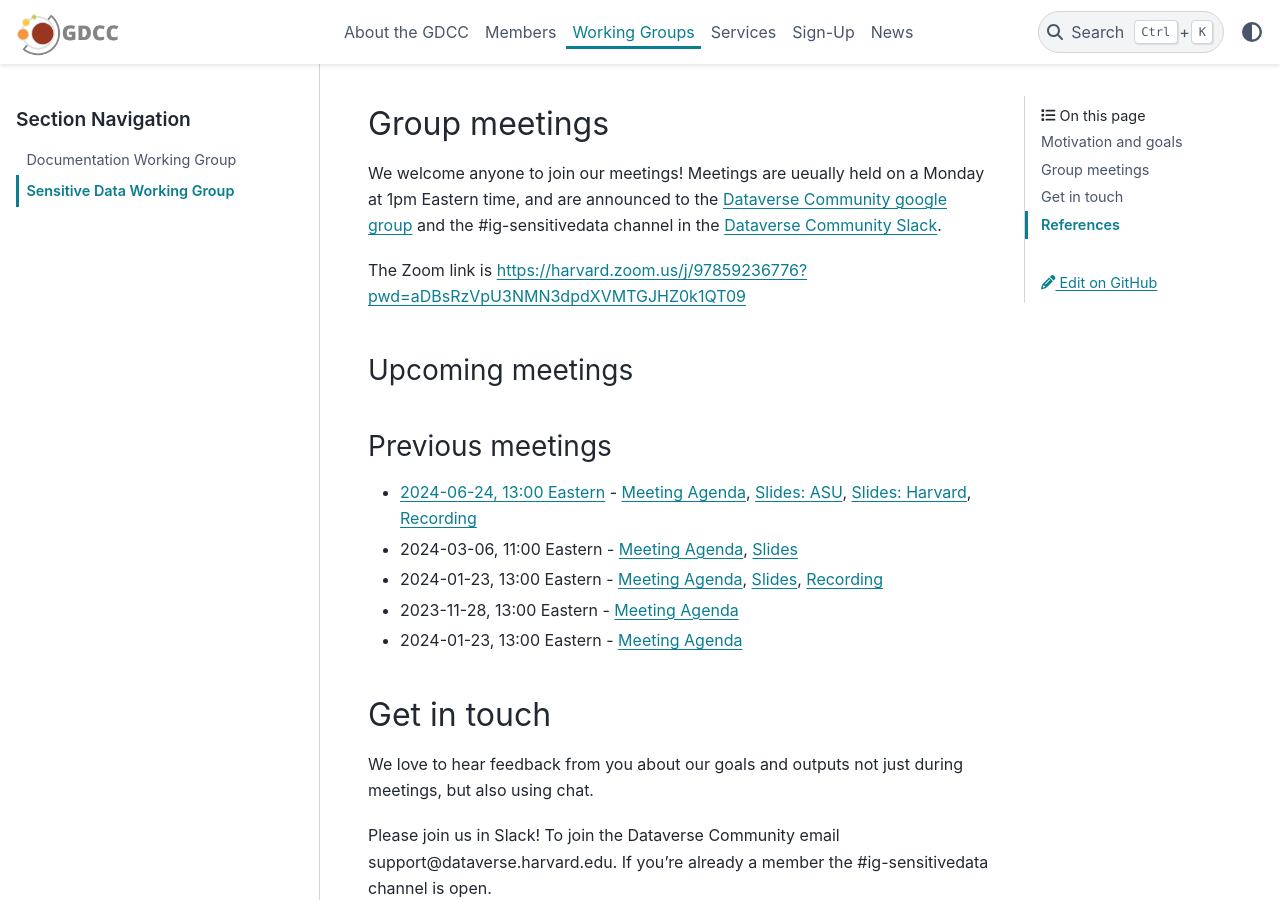
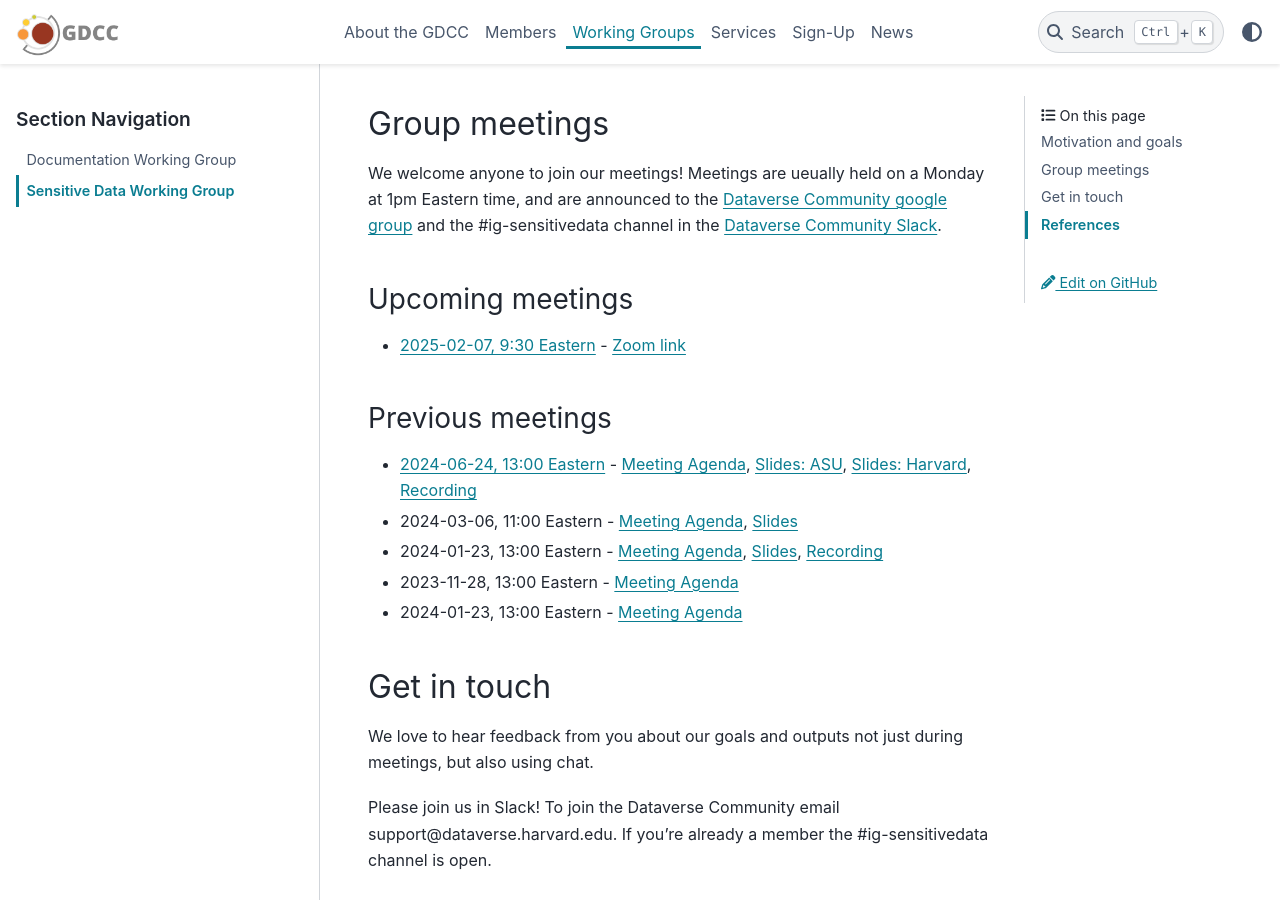
Before and after one commit to gdcc/www.gdcc.io, a Sphinx documentation site: the page built from source/working-groups/sensitive-data.md, in a window 1280 px wide and 900 px high, scrolled down 525 px. Built offline with Sphinx 7.4.7 and the PyData theme 0.15.4, drawn with Linux system fonts in a browser that asks for light colours.

Commit message:
Update sensitive-data.md
Feb 7 mtg

```diff
--- a/source/working-groups/sensitive-data.md
+++ b/source/working-groups/sensitive-data.md
@@ -15,11 +15,9 @@ The goals of this group are to:
 
 We welcome anyone to join our meetings! Meetings are ueually held on a Monday at 1pm Eastern time, and are announced to the [Dataverse Community google group](https://groups.google.com/u/1/g/dataverse-community) and the #ig-sensitivedata channel in the [Dataverse Community Slack](https://dataversecommunity.slack.com).
 
-The Zoom link is <https://harvard.zoom.us/j/97859236776?pwd=aDBsRzVpU3NMN3dpdXVMTGJHZ0k1QT09>
-
-
 ### Upcoming meetings
 
+- [2025-02-07, 9:30 Eastern](https://time.is/compare/930_7_Feb_2025_in_Boston) - [Zoom link](https://harvard.zoom.us/j/8097317367)
 
 ### Previous meetings
 - [2024-06-24, 13:00 Eastern](https://time.is/compare/1300_24_Jun_2024_in_Boston) - [Meeting Agenda](https://docs.google.com/document/d/1zqrW7BlYFPpvC7lUa7FORAcxBaQYGRa7CcbFe0OilOk/edit#heading=h.yq1tzh9inevt), [Slides: ASU](https://docs.google.com/presentation/d/1L_gcDYhhuMoK-q90ZGy1cAnzdEAdyyTC12OzSMdF3jc/edit?usp=sharing), [Slides: Harvard](https://osf.io/69cux), [Recording](https://harvard.zoom.us/rec/share/3jclvAtIiHMkm3VfrJX56YU2Zao9VKjliEjICi0MHKXNHLOwFjARBZFSbFtfjcpg.yxzsJkamOYyXyR5_)
```
